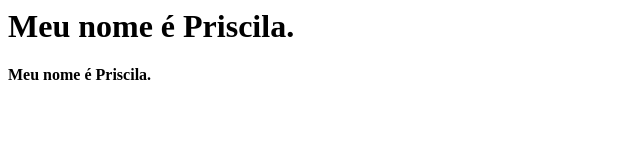
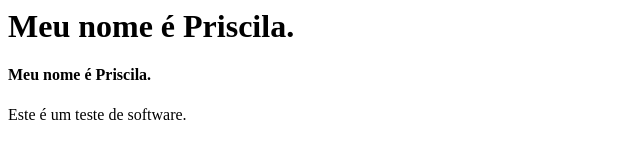
Before and after one commit to priscilaneiva/PROJETO_WEB_FRONT, a plain HTML site: page index.html in a window 1280 px wide. Shown: the whole page, without its empty margins (0-640 px from the left). Drawn offline with Linux system fonts and the light colour scheme.

Commit message:
PROJETO_WEB:add tag parágrafo.

```diff
--- a/index.html
+++ b/index.html
@@ -1,2 +1,3 @@
 <h1>Meu nome é Priscila.</h1>
 <h4>Meu nome é Priscila.</h4>
+<p>Este é um teste de software.</p>
```
